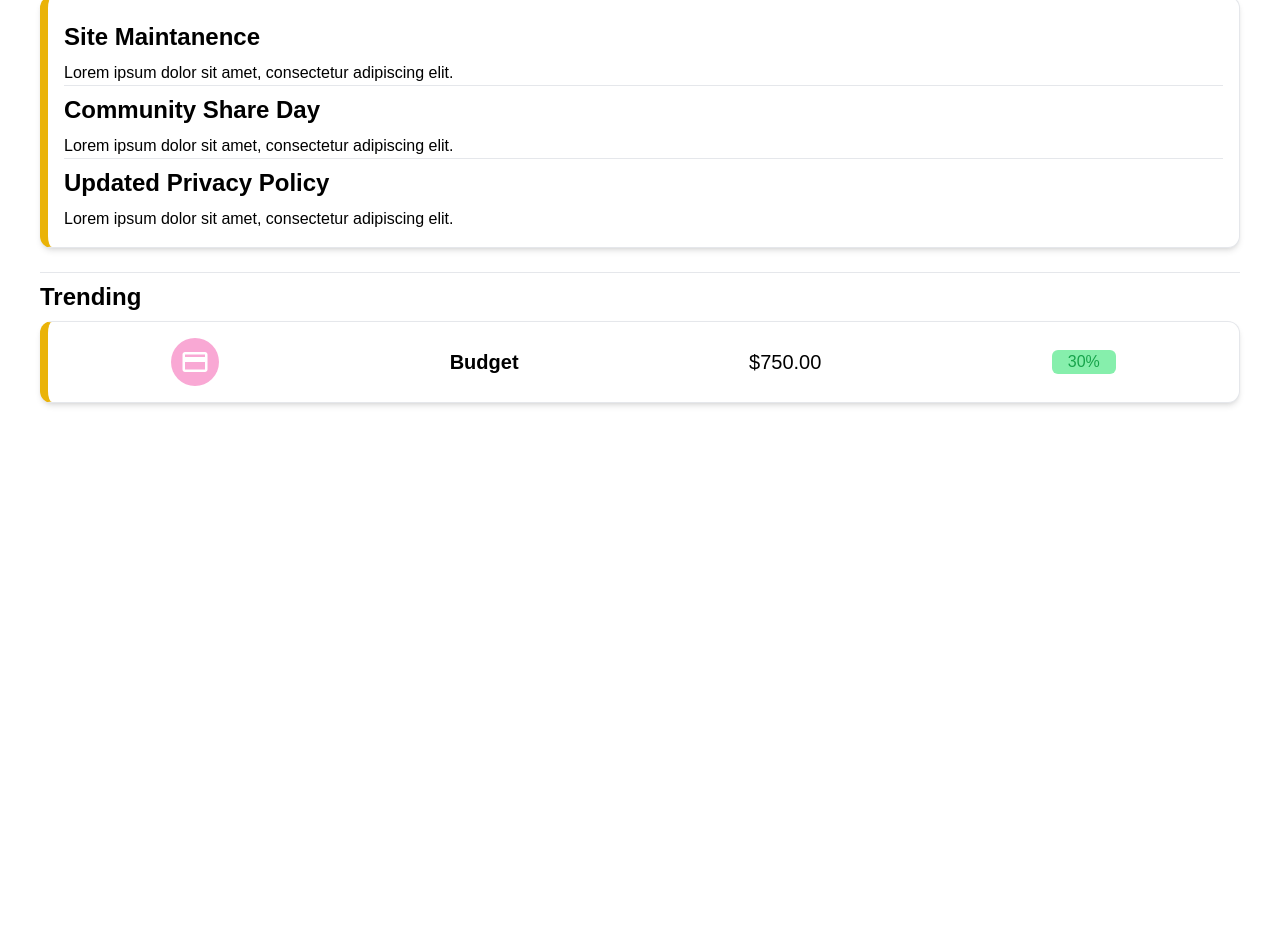
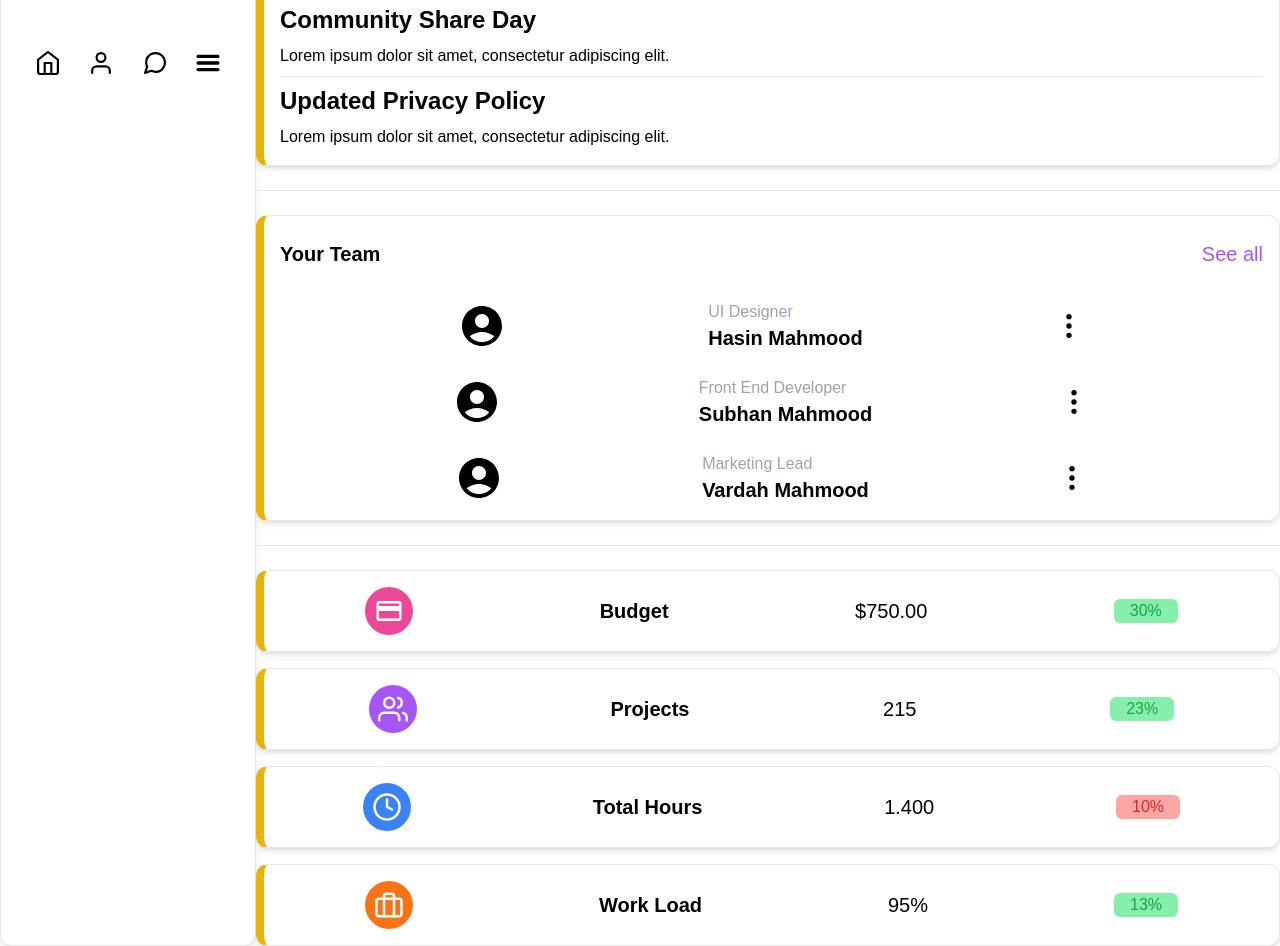
Before and after one commit to hasin202/Odin-Project-Admin-Dashboard, a plain HTML site: page index.html in a window 1280 px wide. Shown: the part 820-1766 px from the top of the page. Before the commit the page ends 1255 px from the top, so only its background shows below. Drawn offline with nearby package versions, Linux system fonts and the light colour scheme.

Commit message:
Positioned sidebar for md screens

```diff
--- a/index.html
+++ b/index.html
@@ -10,12 +10,14 @@
     <script src="https://cdn.tailwindcss.com"></script>
   </head>
   <body>
-    <div class="box-border px-10 py-8 flex flex-col items-center min-h-screen">
     <div
-        class="sticky top-0 px-7 py-5 h-fit w-full min-w-sm rounded-xl border border-gray-200 shadow-lg flex items-center justify-around bg-white"
+      class="box-border px-10 py-8 flex flex-col items-center min-h-screen md:grid md:grid-cols-[1fr,4fr] md:p-0"
     >
       <div
-          class="flex flex-col cursor-pointer hover:scale-125 ease-in duration-300 w-12 items-center"
+        class="sticky top-0 px-5 py-3 h-fit w-full min-w-sm rounded-xl border border-gray-200 shadow-lg flex items-center justify-around bg-white md:h-full md:min-w-md"
+      >
+        <div
+          class="flex cursor-pointer hover:scale-125 ease-in duration-300 w-12 justify-center"
         >
           <img class="scale-110" src="./images/home.svg" />
         </div>
@@ -35,6 +37,7 @@
           <img class="scale-110" src="./images/menu.svg" />
         </div>
       </div>
+      <div class="md:relative">
         <div class="flex w-full min-w-sm mt-5 mb-3 items-center">
           <div class="text-5xl">👋</div>
           <div class="mx-5">
@@ -75,8 +78,8 @@
               eros semper. In eget tincidunt metus. Proin eget rutrum erat, id
               rutrum elit. Nunc non nisi dui. Maecenas in purus augue. Cras
               pellentesque rhoncus lectus in varius. In gravida nibh orci, eget
-            pretium felis vehicula a. Integer dolor odio, laoreet non ipsum et,
-            euismod
+              pretium felis vehicula a. Integer dolor odio, laoreet non ipsum
+              et, euismod
             </p>
           </div>
           <div
@@ -87,13 +90,13 @@
 
             <p class="mt-2 line-clamp-1">
               Phasellus vulputate faucibus lectus, vitae ultrices orci. Nunc
-            consectetur lacus id venenatis aliquam. Cras commodo lorem orci, sit
-            amet posuere tortor posuere sit amet. Nunc porta tellus id ipsum
-            varius mollis. Donec id convallis libero, a rutrum mi. Mauris quam
-            tortor, aliquet a tortor id, vehicula euismod justo. Vestibulum
-            ullamcorper sed nisl eu mollis. Vestibulum ante ipsum primis in
-            faucibus orci luctus et ultrices posuere cubilia curae; Curabitur
-            interdum od
+              consectetur lacus id venenatis aliquam. Cras commodo lorem orci,
+              sit amet posuere tortor posuere sit amet. Nunc porta tellus id
+              ipsum varius mollis. Donec id convallis libero, a rutrum mi.
+              Mauris quam tortor, aliquet a tortor id, vehicula euismod justo.
+              Vestibulum ullamcorper sed nisl eu mollis. Vestibulum ante ipsum
+              primis in faucibus orci luctus et ultrices posuere cubilia curae;
+              Curabitur interdum od
             </p>
           </div>
           <div
@@ -104,13 +107,13 @@
 
             <p class="mt-2 line-clamp-1">
               Pellentesque ex enim, auctor non tincidunt ut, pellentesque eget
-            urna. Quisque quis nisl neque. Phasellus placerat ultrices sem, vel
-            convallis erat elementum eu. Phasellus finibus malesuada quam, sed
-            consequat augue sagittis eget. Phasellus auctor varius est eu
-            tempor. Maecenas sollicitudin, lectus sit amet sagittis vestibulum,
-            velit libero eleifend dolor, ut finibus risus nibh id dolor. Nullam
-            in lectus dolor. Nulla vel arcu lorem. Ut eleifend, nulla vitae
-            varius
+              urna. Quisque quis nisl neque. Phasellus placerat ultrices sem,
+              vel convallis erat elementum eu. Phasellus finibus malesuada quam,
+              sed consequat augue sagittis eget. Phasellus auctor varius est eu
+              tempor. Maecenas sollicitudin, lectus sit amet sagittis
+              vestibulum, velit libero eleifend dolor, ut finibus risus nibh id
+              dolor. Nullam in lectus dolor. Nulla vel arcu lorem. Ut eleifend,
+              nulla vitae varius
             </p>
           </div>
         </div>
@@ -122,12 +125,12 @@
           class="p-4 h-fit w-full min-w-sm rounded-xl border border-gray-200 shadow-md bg-white border-l-8 border-l-yellow-500"
         >
           <p class="font-bold text-2xl my-2">Site Maintanence</p>
-        <p class="mt-2 line-clamp-1">
+          <p class="mt-2 line-clamp-1 mb-2">
             Lorem ipsum dolor sit amet, consectetur adipiscing elit.
           </p>
           <div class="border-b w-full"></div>
           <p class="font-bold text-2xl my-2">Community Share Day</p>
-        <p class="mt-2 line-clamp-1">
+          <p class="mt-2 line-clamp-1 mb-2">
             Lorem ipsum dolor sit amet, consectetur adipiscing elit.
           </p>
           <div class="border-b w-full"></div>
@@ -136,29 +139,116 @@
             Lorem ipsum dolor sit amet, consectetur adipiscing elit.
           </p>
         </div>
-      <div class="border-t mt-6 w-full"></div>
-      <div class="flex w-full min-w-sm justify-start">
-        <p class="font-bold text-2xl my-2">Trending</p>
+        <div class="border-t my-6 w-full"></div>
+        <div
+          class="p-4 h-fit w-full min-w-sm rounded-xl border border-gray-200 shadow-md bg-white border-l-8 border-l-yellow-500"
+        >
+          <div class="flex flex-col gap-y-6">
+            <div class="flex justify-between">
+              <p class="font-bold text-xl my-2">Your Team</p>
+              <p class="text-purple-500 text-xl my-2">See all</p>
+            </div>
+            <div class="flex justify-evenly gap-x-3">
+              <img class="w-12" src="./images/person-profile.svg" />
+              <div class="flex flex-col justify-center ml-3">
+                <p class="text-gray-400">UI Designer</p>
+                <p class="font-bold text-xl">Hasin Mahmood</p>
+              </div>
+              <img class="w-8" src="./images/more.svg" />
+            </div>
+            <div class="flex justify-evenly gap-x-3">
+              <img class="w-12" src="./images/person-profile.svg" />
+              <div class="flex flex-col justify-center ml-3">
+                <p class="text-gray-400">Front End Developer</p>
+                <p class="font-bold text-xl">Subhan Mahmood</p>
+              </div>
+              <img class="w-8" src="./images/more.svg" />
+            </div>
+            <div class="flex justify-evenly gap-x-3">
+              <img class="w-12" src="./images/person-profile.svg" />
+              <div class="flex flex-col justify-center ml-3">
+                <p class="text-gray-400">Marketing Lead</p>
+                <p class="font-bold text-xl">Vardah Mahmood</p>
+              </div>
+              <img class="w-8" src="./images/more.svg" />
+            </div>
+          </div>
+        </div>
+        <div class="border-t my-6 w-full"></div>
+
+        <div class="flex flex-col gap-y-4 w-full min-w-sm">
+          <div
+            class="px-2 py-4 h-fit w-full min-w-sm rounded-xl border border-gray-200 shadow-md bg-white border-l-8 border-l-yellow-500"
+          >
+            <div class="flex items-center justify-center justify-around">
+              <div
+                class="flex items-center justify-center rounded-full w-12 h-12 bg-pink-500"
+              >
+                <img class="scale-125" src="./images/credit_card.svg" />
+              </div>
+              <p class="font-bold text-xl my-2">Budget</p>
+              <p class="text-xl my-2">$750.00</p>
+              <div
+                class="flex justify-center w-16 bg-green-300 rounded-md px-2"
+              >
+                <p class="text-green-600">30%</p>
+              </div>
+            </div>
           </div>
           <div
             class="px-2 py-4 h-fit w-full min-w-sm rounded-xl border border-gray-200 shadow-md bg-white border-l-8 border-l-yellow-500"
           >
             <div class="flex items-center justify-center justify-around">
               <div
-            class="flex items-center justify-center rounded-full w-12 h-12 bg-pink-300"
+                class="flex items-center justify-center rounded-full w-12 h-12 bg-purple-500"
               >
-            <img class="scale-125" src="./images/credit_card.svg" />
+                <img class="scale-125" src="./images/users.svg" />
               </div>
-          <p class="font-bold text-xl my-2">Budget</p>
-          <p class="text-xl my-2">$750.00</p>
-          <div class="flex justify-center w-16 bg-green-300 rounded-md px-2">
-            <p class="text-green-600">30%</p>
+              <p class="font-bold text-xl my-2">Projects</p>
+              <p class="text-xl my-2">215</p>
+              <div
+                class="flex justify-center w-16 bg-green-300 rounded-md px-2"
+              >
+                <p class="text-green-600">23%</p>
               </div>
             </div>
           </div>
-      <!-- <div class="bg-red-200 h-96 w-full">f</div>
-      <div class="bg-red-200 h-96 w-full">f</div>
-      <div class="bg-red-200 h-96 w-full">f</div> -->
+          <div
+            class="px-2 py-4 h-fit w-full min-w-sm rounded-xl border border-gray-200 shadow-md bg-white border-l-8 border-l-yellow-500"
+          >
+            <div class="flex items-center justify-center justify-around">
+              <div
+                class="flex items-center justify-center rounded-full w-12 h-12 bg-blue-500"
+              >
+                <img class="scale-125" src="./images/clock.svg" />
+              </div>
+              <p class="font-bold text-xl my-2">Total Hours</p>
+              <p class="text-xl my-2">1.400</p>
+              <div class="flex justify-center w-16 bg-red-300 rounded-md px-2">
+                <p class="text-red-600">10%</p>
+              </div>
+            </div>
+          </div>
+          <div
+            class="px-2 py-4 h-fit w-full min-w-sm rounded-xl border border-gray-200 shadow-md bg-white border-l-8 border-l-yellow-500"
+          >
+            <div class="flex items-center justify-center justify-around">
+              <div
+                class="flex items-center justify-center rounded-full w-12 h-12 bg-orange-500"
+              >
+                <img class="scale-125" src="./images/briefcase.svg" />
+              </div>
+              <p class="font-bold text-xl my-2">Work Load</p>
+              <p class="text-xl my-2">95%</p>
+              <div
+                class="flex justify-center w-16 bg-green-300 rounded-md px-2"
+              >
+                <p class="text-green-600">13%</p>
+              </div>
+            </div>
+          </div>
+        </div>
+      </div>
     </div>
   </body>
 </html>
```
Also changed, not shown: images/briefcase.svg (added), images/clock.svg (added), images/users.svg (added). Lines whose indentation alone changed are shown as unchanged.
